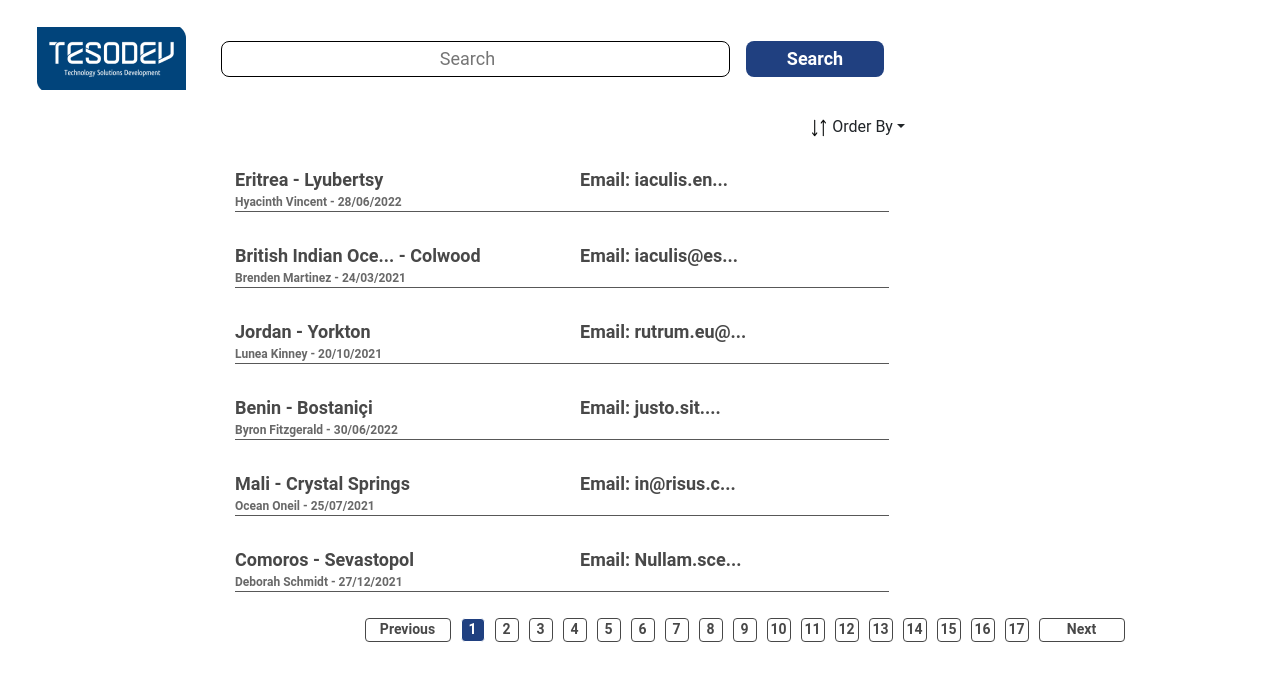
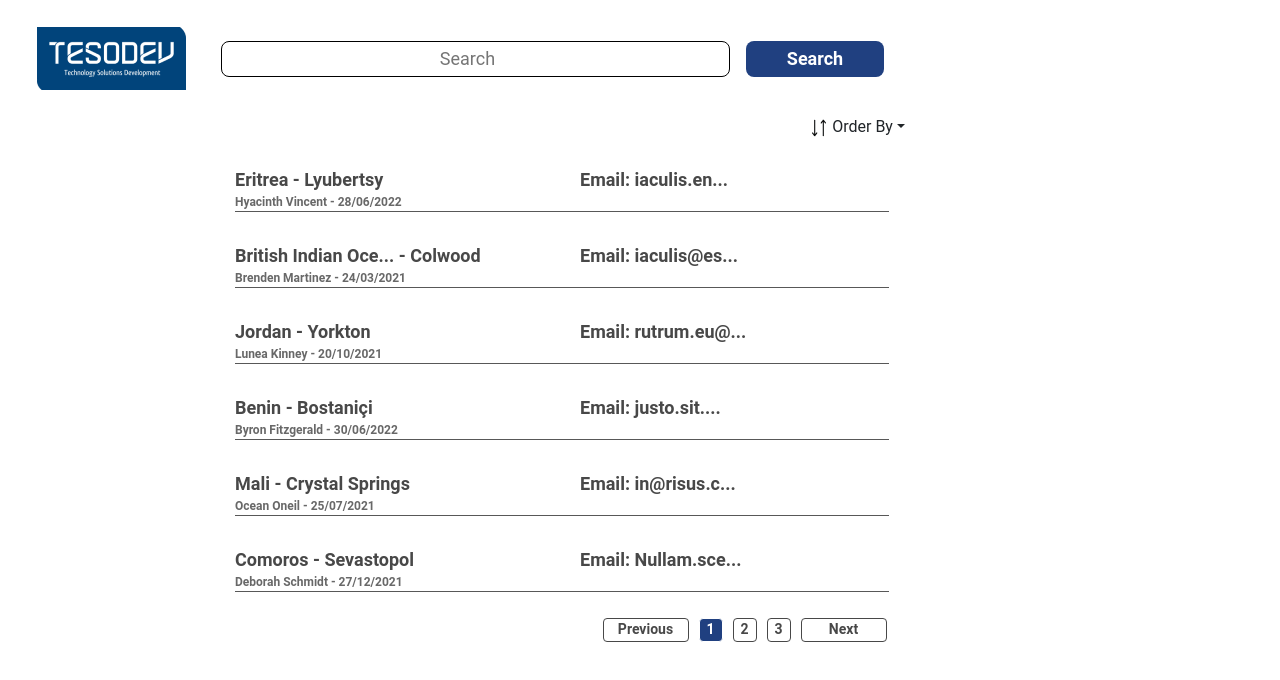
Before and after one commit to ulkermu/search-engine-app, a React (Create React App) app: page /showmore in a window 1280 px wide. Shown: the top 680 px of the page. Built offline with nearby package versions, Linux system fonts and the light colour scheme.

Commit message:
Pagination page short

```diff
--- a/src/components/MoreList.jsx
+++ b/src/components/MoreList.jsx
@@ -110,7 +110,7 @@ const MoreList = () => {
             />
           </div>
           <div className="app-pagination">
-            <Pagination pages={totalPagesNum} setCurrentPage={setCurrentPage} />
+            <Pagination pages={totalPagesNum} setCurrentPage={setCurrentPage} currentPage={currentPage} />
           </div>
         </div>
       </main>
--- a/src/components/Pagination.jsx
+++ b/src/components/Pagination.jsx
@@ -1,6 +1,6 @@
 import { useEffect, useState } from "react";
 
-const Pagination = ({ pages, setCurrentPage }) => {
+const Pagination = ({ pages, setCurrentPage, currentPage }) => {
   const numOfPages = [];
 
   for (let i = 1; i <= pages; i++) {
@@ -8,10 +8,37 @@ const Pagination = ({ pages, setCurrentPage }) => {
   }
 
   const [currentButton, setCurrentButton] = useState(1);
+  const [pageNumberLimit, setPageNumberLimit] = useState(3);
+  const [maxPageNumberLimit, setMaxPageNumberLimit] = useState(3);
+  const [minpageNumberLimit, setMinPageNumberLimit] = useState(0);
+
+  const handleNextButton = () => {
+    setCurrentButton(currentPage + 1);
+
+    if (currentPage + 1 > maxPageNumberLimit) {
+      setMaxPageNumberLimit(maxPageNumberLimit + pageNumberLimit);
+      setMinPageNumberLimit(minpageNumberLimit + pageNumberLimit);
+    }
+  };
+
+  const handlePrevButton = () => {
+    setCurrentButton(currentPage - 1);
+
+    if ((currentPage - 1) % pageNumberLimit === 0) {
+      setMaxPageNumberLimit(maxPageNumberLimit - pageNumberLimit);
+      setMinPageNumberLimit(minpageNumberLimit - pageNumberLimit);
+    }
+  };
+
+  let pageIncrementButton = null;
+
+  if(pages.length > maxPageNumberLimit) {
+    pageIncrementButton = <li onClick={handleNextButton}> &hellip; </li>
+  }
 
   useEffect(() => {
-    setCurrentPage(currentButton)
-  }, [currentButton, setCurrentPage])
+    setCurrentPage(currentButton);
+  }, [currentButton, setCurrentPage]);
 
   return (
     <div className="clearfix">
@@ -20,16 +47,58 @@ const Pagination = ({ pages, setCurrentPage }) => {
           className={`${
             currentButton === 1 ? "page-prev disabled" : "page-prev"
           }`}
-          onClick={() =>
-            setCurrentButton((prev) => (prev === 1 ? prev : prev - 1))
-          }
+          onClick={handlePrevButton}
         >
           <a href="#!" className="page-links-a">
             Previous
           </a>
         </li>
         {numOfPages.map((page, i) => {
-          return (
+          if (page < maxPageNumberLimit + 1 && page > minpageNumberLimit) {
+            return (
+              <li
+                key={i}
+                className={`${
+                  currentButton === page ? "page-item active" : "page-item"
+                }`}
+                onClick={() => setCurrentButton(page)}
+              >
+                <a
+                  href="#!"
+                  className={
+                    currentButton === page
+                      ? "page-links white"
+                      : "page-links brown"
+                  }
+                >
+                  {page}
+                  {pageIncrementButton}
+                </a>
+              </li>
+            );
+          } else {
+            return null;
+          }
+        })}
+        <li
+          className={`${
+            currentButton === 1 ? "page-prev disabled" : "page-prev"
+          }`}
+          onClick={handleNextButton}
+        >
+          <a href="#!" className="page-links-a">
+            Next
+          </a>
+        </li>
+      </ul>
+    </div>
+  );
+};
+
+export default Pagination;
+
+/*
+return (
             <li
               key={i}
               className={`${
@@ -42,24 +111,4 @@ const Pagination = ({ pages, setCurrentPage }) => {
               </a>
             </li>
           );
-        })}
-        <li
-          className={`${
-            currentButton === 1 ? "page-prev disabled" : "page-prev"
-          }`}
-          onClick={() =>
-            setCurrentButton((prev) =>
-              prev === numOfPages.length ? prev : prev + 1
-            )
-          }
-        >
-          <a href="#!" className="page-links-a">
-            Next
-          </a>
-        </li>
-      </ul>
-    </div>
-  );
-};
-
-export default Pagination;
+*/
```
